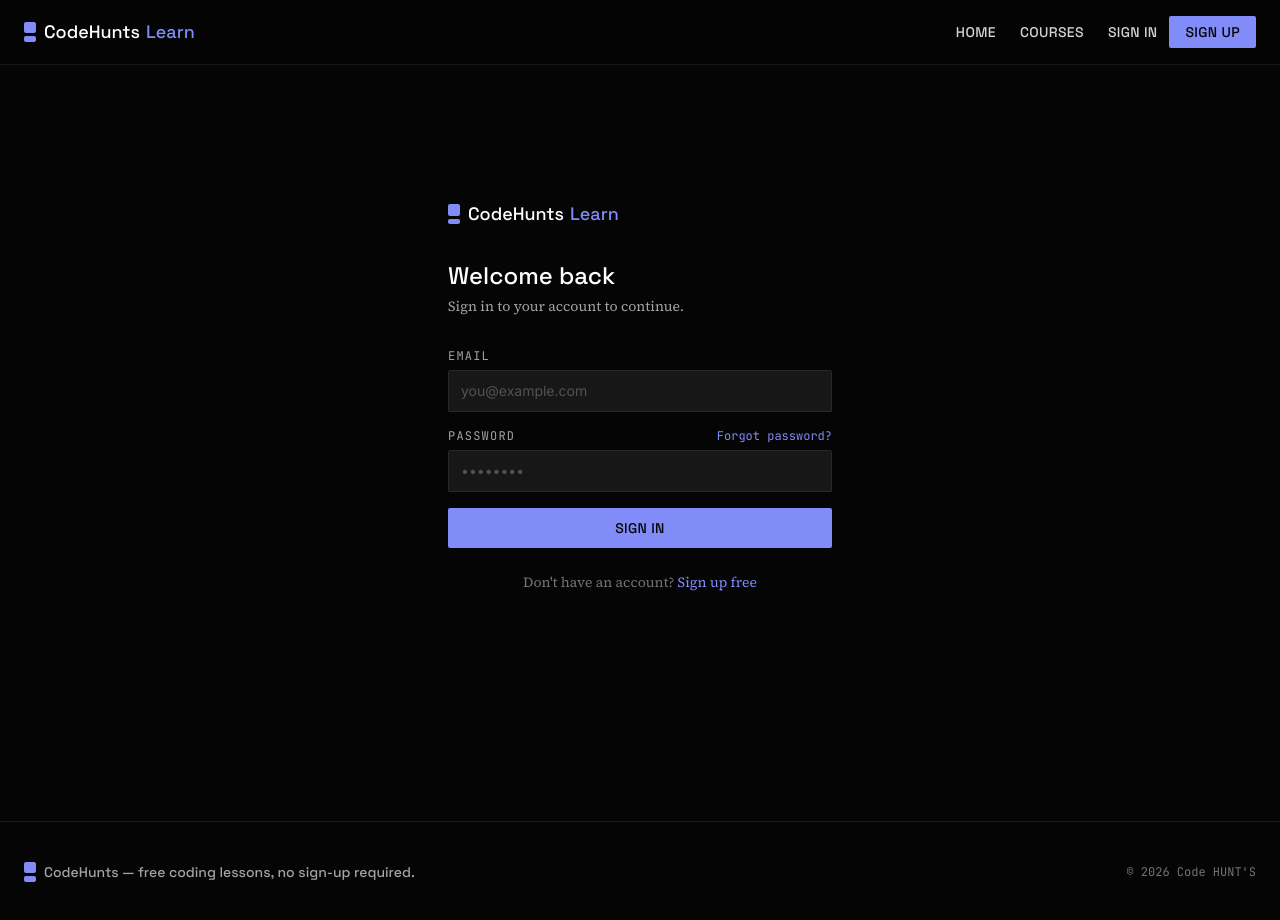
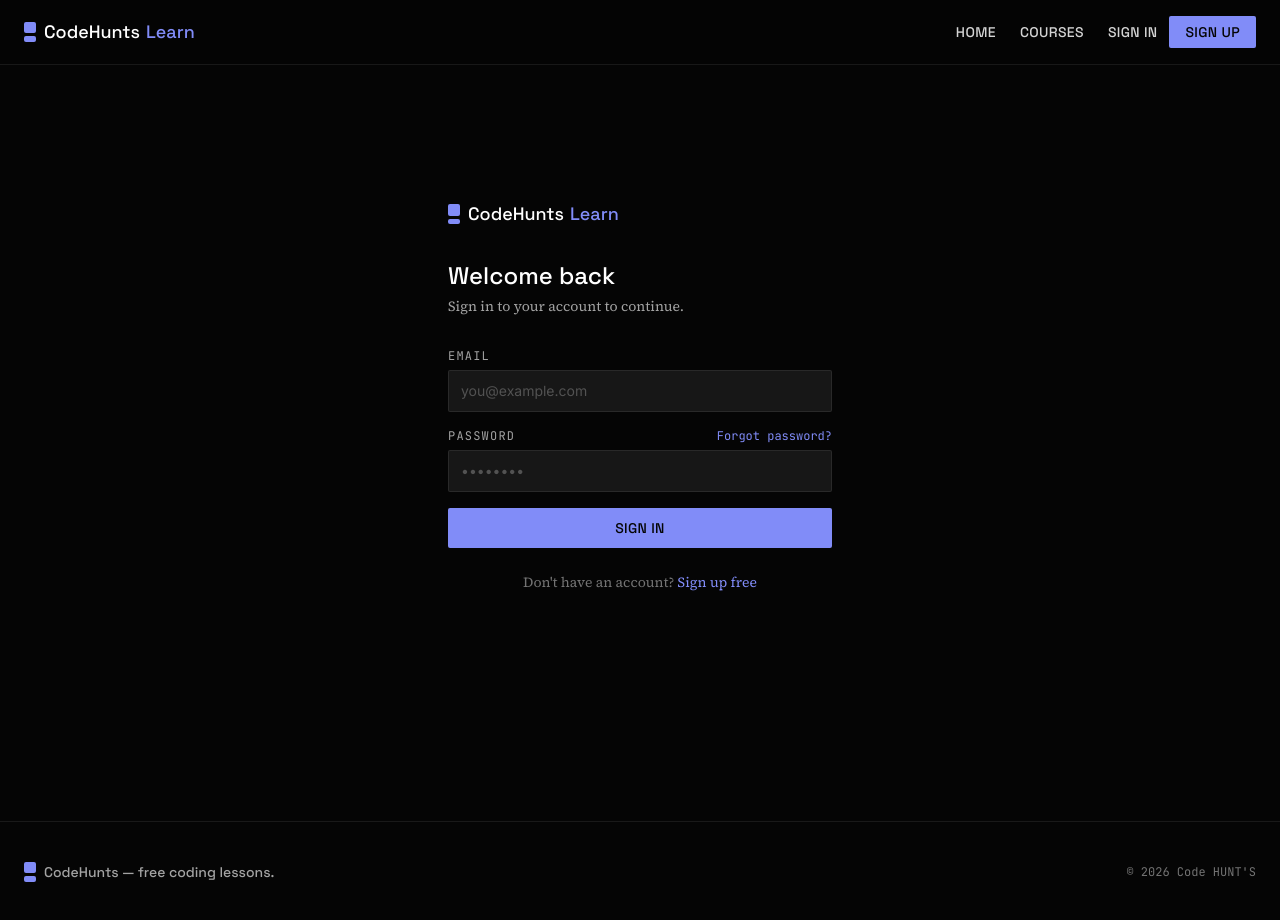
Before and after one commit to uxlabspk/learn, a React (Vite) app: page /login in a window 1280 px wide. Built offline with nearby package versions, Linux system fonts and the light colour scheme; no server answers.

Commit message:
feat: simplify footer and home page text for clarity

```diff
--- a/src/components/Layout.tsx
+++ b/src/components/Layout.tsx
@@ -139,8 +139,7 @@ function Header() {
   const navigate = useNavigate()
 
   const linkClass = ({ isActive }: { isActive: boolean }) =>
-    `font-display text-sm tracking-wide uppercase transition-colors ${
-      isActive ? 'text-indigoAccent' : 'text-neutral-300 hover:text-indigoAccent'
+    `font-display text-sm tracking-wide uppercase transition-colors ${isActive ? 'text-indigoAccent' : 'text-neutral-300 hover:text-indigoAccent'
     }`
 
   async function handleMobileSignOut() {
@@ -270,7 +269,7 @@ function Footer() {
       <div className="max-w-7xl mx-auto px-4 sm:px-6 py-8 sm:py-10 flex flex-col sm:flex-row items-start sm:items-center justify-between gap-4">
         <div className="flex items-center font-display text-sm text-neutral-400">
           <Blaze />
-          CodeHunts — free coding lessons, no sign-up required.
+          CodeHunts — free coding lessons.
         </div>
         <p className="font-mono text-xs text-neutral-500">
           &copy; {new Date().getFullYear()} <a href="https://codehuntspk.com" target='_blank'>Code HUNT'S</a>
--- a/src/pages/Home.tsx
+++ b/src/pages/Home.tsx
@@ -8,7 +8,7 @@ export default function Home() {
       <section className="bg-grid bg-grid border-b border-white/[0.08]">
         <div className="max-w-7xl mx-auto px-4 sm:px-6 pt-16 sm:pt-20 pb-12 sm:pb-16">
           <p className="font-mono text-xs tracking-widest uppercase text-indigoAccent mb-4">
-            Free &middot; No sign-up &middot; Read at your own pace
+            Free &middot; Read at your own pace
           </p>
           <h1 className="font-display font-700 text-3xl sm:text-4xl lg:text-5xl text-white leading-tight max-w-2xl">
             Learn to code, one waymarked lesson at a time.
```
